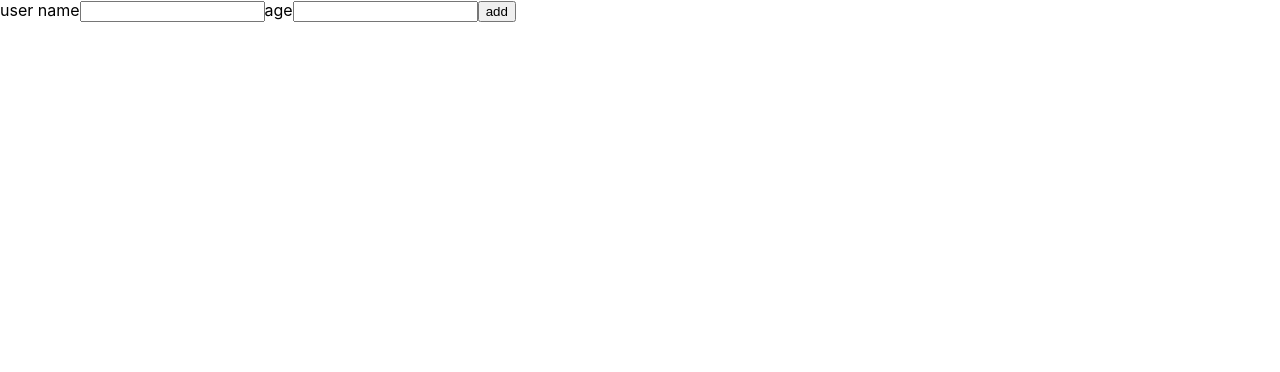
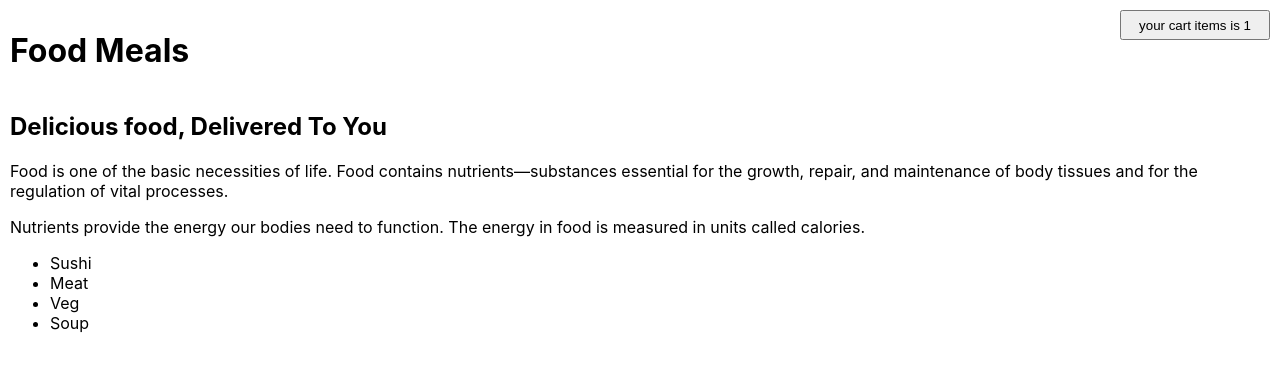
Before and after one commit to jsidd06/react-food-website, a React (Create React App) app: page / in a window 1280 px wide. Shown: the top 372 px of the page. Built offline with nearby package versions, Linux system fonts and the light colour scheme.

Commit message:
change to in food setup

```diff
--- a/src/App.js
+++ b/src/App.js
@@ -1,10 +1,12 @@
 import React from "react";
-import AddUserScreen from "./screen/AddUserScreen";
+import Header from "./components/Header";
+import MealsScreen from "./screen/MealsScreen";
 
 function App() {
   return (
-    <div>
-      <AddUserScreen />
+    <div style={{ margin: 10 }}>
+      <Header />
+      <MealsScreen />
     </div>
   );
 }
--- /dev/null
+++ b/src/components/Data.js
@@ -0,0 +1,28 @@
+const DUMMY_MEALS = [
+  {
+    id: 1,
+    name: "Sushi",
+    description: "It's look good",
+    price: 22,
+  },
+  {
+    id: 2,
+    name: "Meat",
+    description: "It's look good Meat",
+    price: 12,
+  },
+  {
+    id: 3,
+    name: "Veg",
+    description: "It's look good Veg",
+    price: 20,
+  },
+  {
+    id: 4,
+    name: "Soup",
+    description: "It's look good Soup",
+    price: 20,
+  },
+];
+
+export default DUMMY_MEALS;
--- /dev/null
+++ b/src/components/Header.js
@@ -0,0 +1,15 @@
+import React, { Fragment } from "react";
+import HeaderCardButton from "./HeaderCardButton";
+
+function Header() {
+  return (
+    <Fragment>
+      <div style={{ justifyContent: "space-between", display: "flex" }}>
+        <h1>Food Meals</h1>
+        <HeaderCardButton />
+      </div>
+    </Fragment>
+  );
+}
+
+export default Header;
--- /dev/null
+++ b/src/components/HeaderCardButton.js
@@ -0,0 +1,13 @@
+import React from "react";
+
+function HeaderCardButton(props) {
+  return (
+    <button style={{ width: 150, height: 30 }}>
+      <span>your</span>
+      <span> cart items is </span>
+      <span> 1</span>
+    </button>
+  );
+}
+
+export default HeaderCardButton;
--- /dev/null
+++ b/src/screen/AvailableMeals.js
@@ -0,0 +1,13 @@
+import React from "react";
+import DUMMY_MEALS from "../components/Data";
+
+function AvailableMeals() {
+  const mealList = DUMMY_MEALS.map((meal) => <li>{meal.name}</li>);
+  return (
+    <div>
+      <ul>{mealList}</ul>
+    </div>
+  );
+}
+
+export default AvailableMeals;
--- /dev/null
+++ b/src/screen/MealsScreen.js
@@ -0,0 +1,14 @@
+import React from "react";
+import AvailableMeals from "./AvailableMeals";
+import MealsSummary from "./MealsSummary";
+
+function MealsScreen() {
+  return (
+    <div>
+      <MealsSummary />
+      <AvailableMeals />
+    </div>
+  );
+}
+
+export default MealsScreen;
--- /dev/null
+++ b/src/screen/MealsSummary.js
@@ -0,0 +1,20 @@
+import React, { Fragment } from "react";
+
+function MealsSummary() {
+  return (
+    <div>
+      <h2>Delicious food, Delivered To You</h2>
+      <p>
+        Food is one of the basic necessities of life. Food contains
+        nutrients—substances essential for the growth, repair, and maintenance
+        of body tissues and for the regulation of vital processes.{" "}
+      </p>
+      <p>
+        Nutrients provide the energy our bodies need to function. The energy in
+        food is measured in units called calories.
+      </p>
+    </div>
+  );
+}
+
+export default MealsSummary;
```
Also changed, not shown: 1 other file (tests, documents, lock files or other folders).
